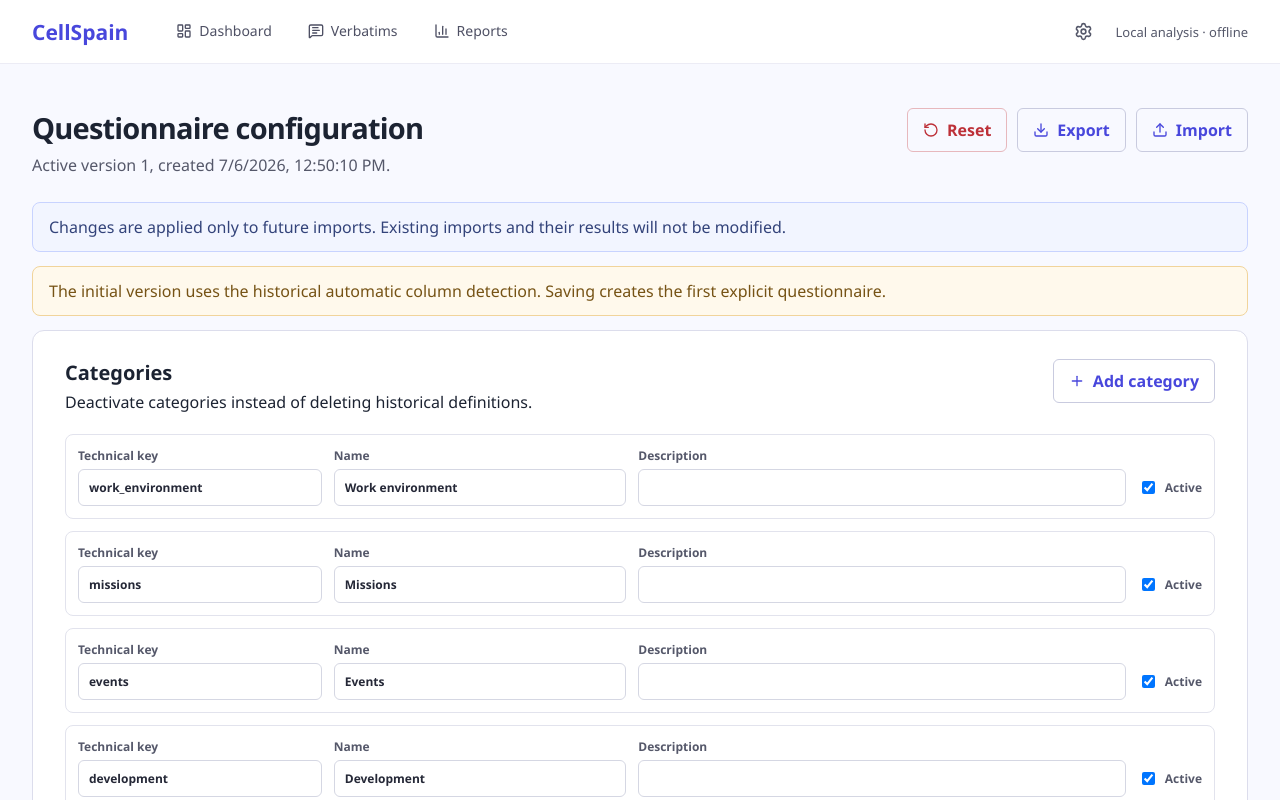
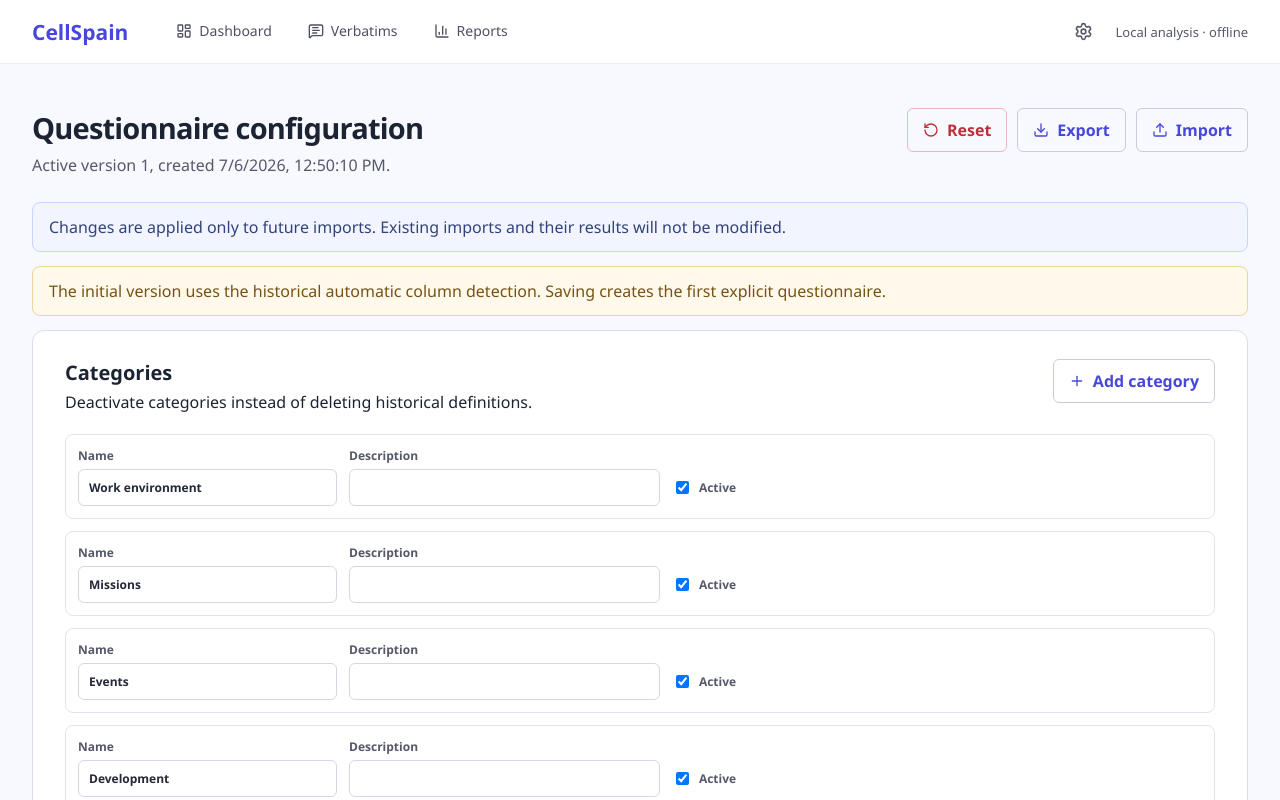
Before and after one commit to nathanda95/CellSpain, a React (Vite) app: page / in a window 1280 px wide. Both pictures are taken after a click on the button "Questionnaire configuration". Shown: the top 800 px of the page. Built offline with nearby package versions, Linux system fonts and the light colour scheme.

Commit message:
fix: remove tehcnical key edition

```diff
--- a/src/features/settings/QuestionnaireSettings.tsx
+++ b/src/features/settings/QuestionnaireSettings.tsx
@@ -9,8 +9,12 @@ import {
   type ResponseType,
 } from "./questionnaire.types";
 
-const keyFrom = (value: string) =>
-  value.toLowerCase().trim().replace(/[^a-z0-9]+/g, "_").replace(/^_|_$/g, "");
+const nextStableKey = (prefix: "category" | "question", keys: string[]) => {
+  const usedKeys = new Set(keys);
+  let index = 1;
+  while (usedKeys.has(`${prefix}_${index}`)) index += 1;
+  return `${prefix}_${index}`;
+};
 
 export function QuestionnaireSettings({
   active,
@@ -34,11 +38,11 @@ export function QuestionnaireSettings({
     setQuestions((items) => items.map((item, i) => i === index ? { ...item, ...patch } : item));
   const addCategory = () => setCategories((items) => [
     ...items,
-    { stableKey: `category_${items.length + 1}`, name: "New category", active: true },
+    { stableKey: nextStableKey("category", items.map((item) => item.stableKey)), name: "New category", active: true },
   ]);
   const addQuestion = () => setQuestions((items) => [
     ...items,
-    { stableKey: `question_${items.length + 1}`, label: "New question", sourceColumn: "", categoryKey: categories[0]?.stableKey ?? "", responseType: "rating", required: false, active: true, scoreMapping: { ...DEFAULT_SCORE_MAPPING } },
+    { stableKey: nextStableKey("question", items.map((item) => item.stableKey)), label: "New question", sourceColumn: "", categoryKey: categories[0]?.stableKey ?? "", responseType: "rating", required: false, active: true, scoreMapping: { ...DEFAULT_SCORE_MAPPING } },
   ]);
   const save = () => {
     const errors = validateQuestionnaire(categories, questions);
@@ -81,7 +85,6 @@ export function QuestionnaireSettings({
     <section className="card config-section">
       <div className="config-heading"><div><h2>Categories</h2><p>Deactivate categories instead of deleting historical definitions.</p></div><button className="outline" onClick={addCategory}><Plus size={16}/> Add category</button></div>
       <div className="config-list">{categories.map((item, index) => <div className="config-category" key={`${item.stableKey}-${index}`}>
-        <label>Technical key<input value={item.stableKey} onChange={(e) => updateCategory(index, { stableKey: keyFrom(e.target.value) })}/></label>
         <label>Name<input value={item.name} onChange={(e) => updateCategory(index, { name: e.target.value })}/></label>
         <label>Description<input value={item.description ?? ""} onChange={(e) => updateCategory(index, { description: e.target.value })}/></label>
         <label className="check"><input type="checkbox" checked={item.active} onChange={(e) => updateCategory(index, { active: e.target.checked })}/> Active</label>
@@ -92,7 +95,6 @@ export function QuestionnaireSettings({
       <div className="config-heading"><div><h2>Questions</h2><p>Column names must exactly match the imported file.</p></div><button className="outline" disabled={!categories.length} onClick={addQuestion}><Plus size={16}/> Add question</button></div>
       <div className="question-list">{questions.map((item, index) => <article className="question-config" key={`${item.stableKey}-${index}`}>
         <div className="question-fields">
-          <label>Technical key<input value={item.stableKey} onChange={(e) => updateQuestion(index, { stableKey: keyFrom(e.target.value) })}/></label>
           <label>Display label<input value={item.label} onChange={(e) => updateQuestion(index, { label: e.target.value })}/></label>
           <label>Expected file column<input value={item.sourceColumn} onChange={(e) => updateQuestion(index, { sourceColumn: e.target.value })}/></label>
           <label>Category<select value={item.categoryKey} onChange={(e) => updateQuestion(index, { categoryKey: e.target.value })}>{categories.map((category) => <option value={category.stableKey} key={category.stableKey}>{category.name}</option>)}</select></label>
```
